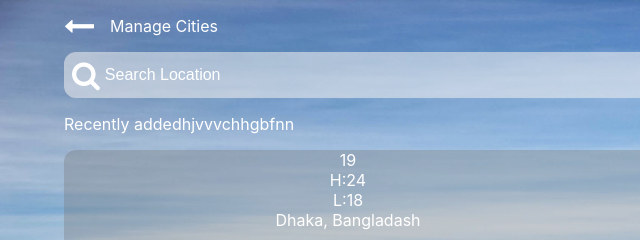
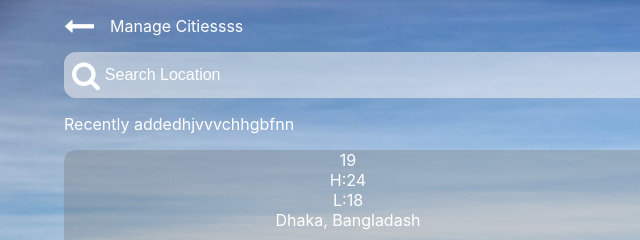
Before and after one commit to TiisetsoPule/MyWeatherApp, a plain HTML site: page manageCities.html in a window 1280 px wide. Shown: the top 240 px of the page, 0-640 px from the left. Drawn offline with nearby package versions, Linux system fonts and the light colour scheme.

Commit message:
upssates

```diff
--- a/manageCities.html
+++ b/manageCities.html
@@ -13,7 +13,7 @@
         <div class="width-90">
             <div class="first flex center2 gap-1">
                 <i class="fa fa-long-arrow-left" style="font-size:30px;color:white"></i>
-                <p>Manage Cities</p>
+                <p>Manage Citiessss</p>
             </div>
             <div class="second flex center2">
                 <i class="fa fa-search" style="font-size:30px;color:white"></i>
```
